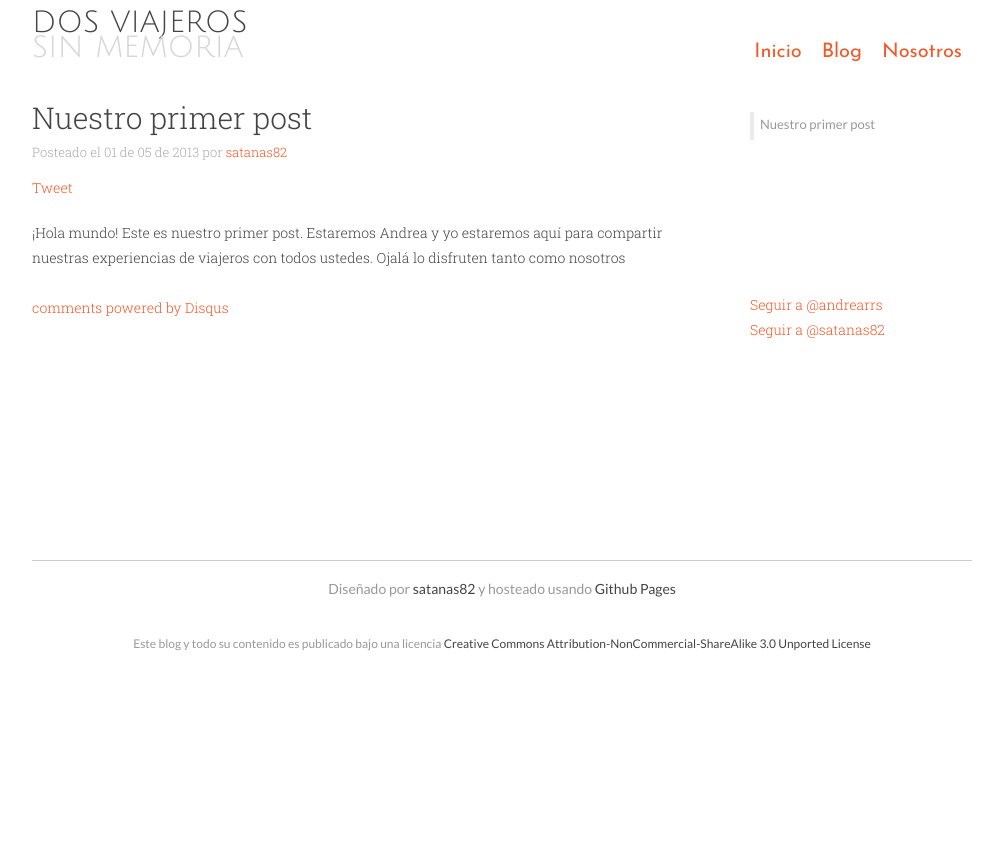
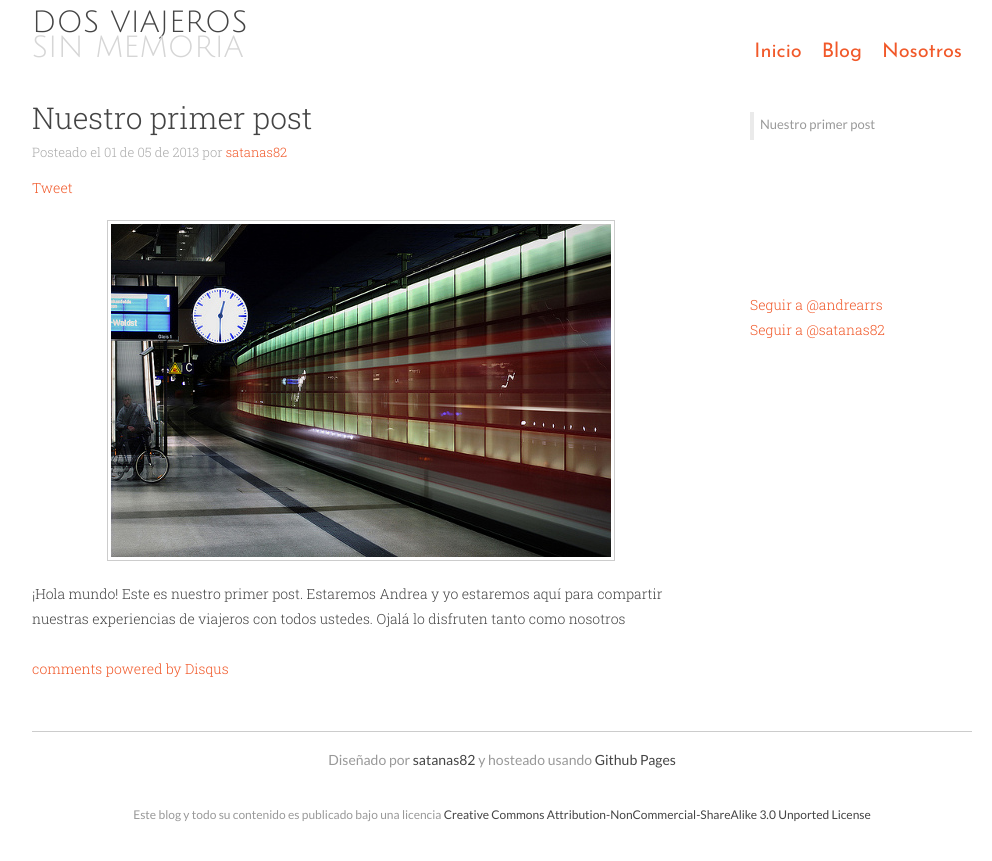
Before and after one commit to satanas/dosviajeros, a Jekyll site: the page built from _posts/2013-05-01-primer-post.md, in a window 1280 px wide. Shown: the top 861 px of the page, without its empty margins (138-1130 px from the left). Built offline with Jekyll 4.4.1, drawn with Linux system fonts in a browser that asks for light colours; Markdown is read by kramdown in place of the engine named in the settings; comment, search, counter and statistics services are not loaded.

Commit message:
Added feature image

```diff
--- a/_posts/2013-05-01-primer-post.md
+++ b/_posts/2013-05-01-primer-post.md
@@ -5,5 +5,7 @@ author: "Wil Alvarez"
 author_twitter: "satanas82"
 ---
 
+<img src="http://satanas.github.io/dosviajeros/images/travel_memories.jpg" />
+
 ¡Hola mundo! Este es nuestro primer post. Estaremos Andrea y yo estaremos aquí para compartir nuestras experiencias
 de viajeros con todos ustedes. Ojalá lo disfruten tanto como nosotros
```
Also changed, not shown: images/travel_memories.jpg (added).
